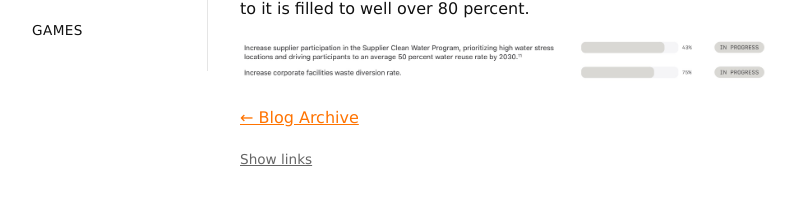
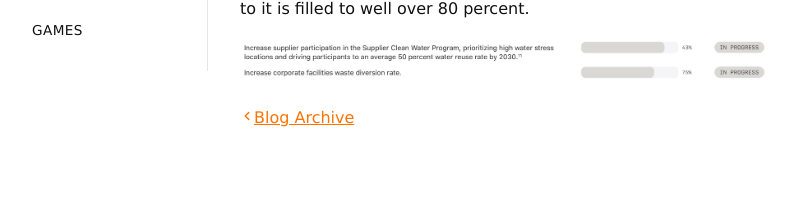
Before and after one commit to StepanJiri/stepankarasek.github.io, a Jekyll site: the page built from _posts/2026-10-11-Apple Environmental Progress Report 2026 Wrong Chart.md, in a window 1280 px wide. Shown: the part 323-528 px from the top of the page, without its empty margins (152-948 px from the left). Built offline with Jekyll 4.4.1, drawn with Linux system fonts in a browser that asks for light colours; part of the change alters nothing that is shown.

Commit message:
Update post.html

```diff
--- a/_layouts/post.html
+++ b/_layouts/post.html
@@ -11,74 +11,11 @@ layout: default
     {{ content }}
   </div>
 
-  <p class="post-back"><a href="{{ '/blog/' | relative_url }}">&larr; Blog Archive</a></p>
-
-  <p class="post-links-reveal" id="post-links-reveal" style="display:none;">
-    <a href="#" id="post-links-reveal-link">Show links</a>
+  <p class="post-back">
+    <a href="{{ '/blog/' | relative_url }}">
+      <svg xmlns="http://www.w3.org/2000/svg" viewBox="0 0 24 24" width="14" height="14" fill="none" stroke="currentColor" stroke-width="2.5" stroke-linecap="round" stroke-linejoin="round" class="post-back-icon">
+        <polyline points="15 18 9 12 15 6"></polyline>
+      </svg>Blog Archive
+    </a>
   </p>
-
-  <div id="post-links" class="post-links" hidden></div>
 </article>
-
-<script>
-(function () {
-  var content = document.getElementById('post-content');
-  var container = document.getElementById('post-links');
-  var revealWrap = document.getElementById('post-links-reveal');
-  var revealLink = document.getElementById('post-links-reveal-link');
-  if (!content || !container || !revealWrap || !revealLink) return;
-
-  var anchors = content.querySelectorAll('a[href^="http"]');
-  var seen = {};
-  var links = [];
-
-  anchors.forEach(function (a) {
-    var href = a.getAttribute('href');
-    var customLabel = a.getAttribute('title');
-    var label = (customLabel && customLabel.trim()) ? customLabel.trim() : (a.textContent.trim() || href);
-
-    if (!seen[href]) {
-      seen[href] = true;
-      links.push({ href: href, label: label });
-    }
-  });
-
-  if (links.length === 0) return;
-
-  revealWrap.style.display = '';
-
-  var heading = document.createElement('p');
-  heading.className = 'post-links-label';
-  heading.textContent = 'Links in this post';
-  container.appendChild(heading);
-
-  var list = document.createElement('ul');
-  list.className = 'post-links-list';
-
-  links.forEach(function (link) {
-    var li = document.createElement('li');
-
-    var a = document.createElement('a');
-    a.href = link.href;
-    a.target = '_blank';
-    a.rel = 'noopener';
-    a.textContent = link.label;
-    li.appendChild(a);
-
-    var urlLine = document.createElement('span');
-    urlLine.className = 'post-links-url';
-    urlLine.textContent = link.href;
-    li.appendChild(urlLine);
-
-    list.appendChild(li);
-  });
-
-  container.appendChild(list);
-
-  revealLink.addEventListener('click', function (e) {
-    e.preventDefault();
-    container.removeAttribute('hidden');
-    revealWrap.style.display = 'none';
-  });
-})();
-</script>
```
